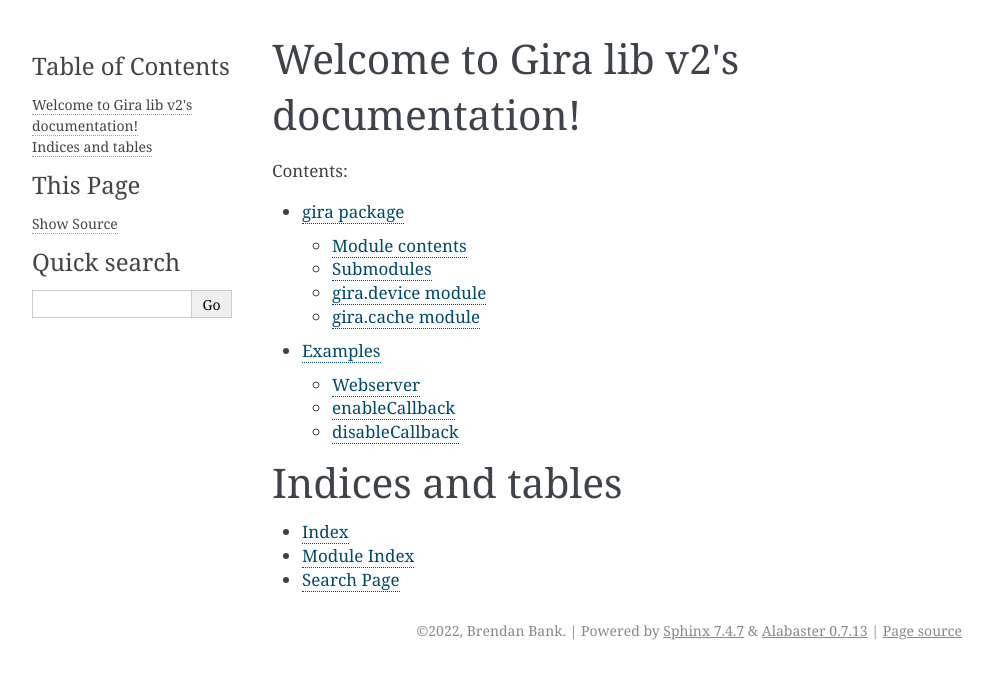
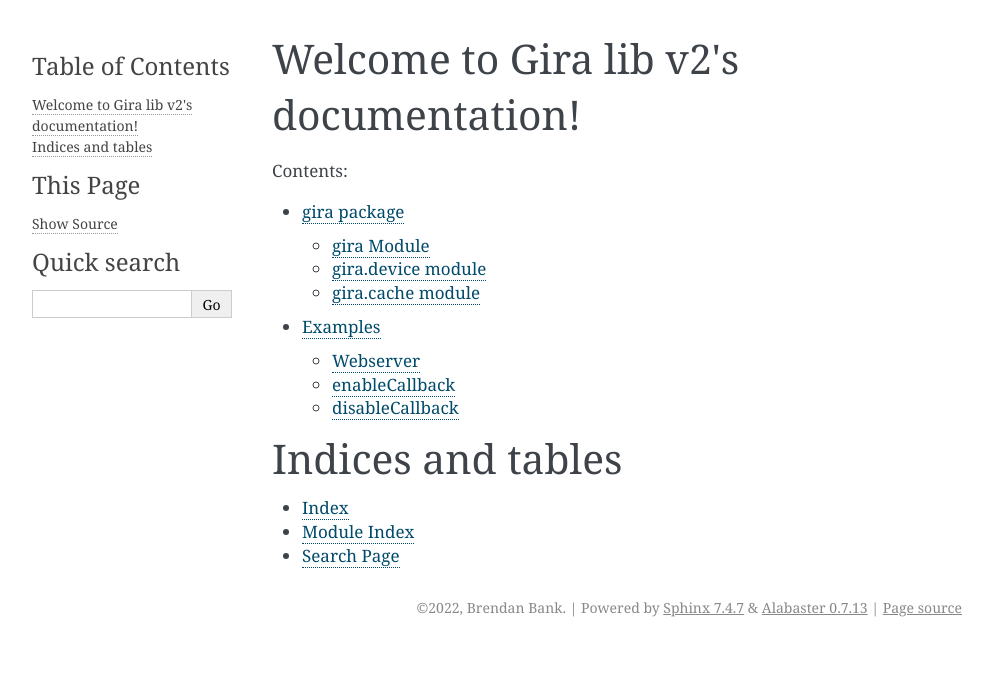
Before and after one commit to brendanbank/gira-libv2, a Sphinx documentation site: the page built from docs/index.rst, in a window 1280 px wide. Shown: the top 679 px of the page, without its empty margins (148-1141 px from the left). Built offline with Sphinx 7.4.7, drawn with Linux system fonts in a browser that asks for light colours.

Commit message:
More documentation

```diff
--- a/docs/conf.py
+++ b/docs/conf.py
@@ -35,3 +35,7 @@ language = 'ls -al'
 
 html_theme = 'alabaster'
 html_static_path = ['_static']
+
+# toc_object_entries_show_parents = ['all']
+add_module_names = True
+# toc_object_entries = False
--- a/docs/gira.rst
+++ b/docs/gira.rst
@@ -1,19 +1,18 @@
 gira package
 ============
 
-Module contents
----------------
+gira Module
+------------------------------------
 
 .. automodule:: gira
    :members:
    :undoc-members:
    :show-inheritance:
 
-Submodules
-----------
 
 gira.device module
-------------------
+------------------------------------
+
 
 .. automodule:: gira.device
    :members:
@@ -22,7 +21,7 @@ gira.device module
    :exclude-members: Datapoint, Function, Location, Trades
 
 gira.cache module
------------------
+------------------------------------
 
 .. automodule:: gira.cache
    :members:
--- a/docs/index.rst
+++ b/docs/index.rst
@@ -10,12 +10,11 @@ Welcome to Gira lib v2's documentation!
    :maxdepth: 4
    :caption: Contents:
 
-
    gira
    examples
 
 Indices and tables
-==================
+====================================
 
 * :ref:`genindex`
 * :ref:`modindex`
```
